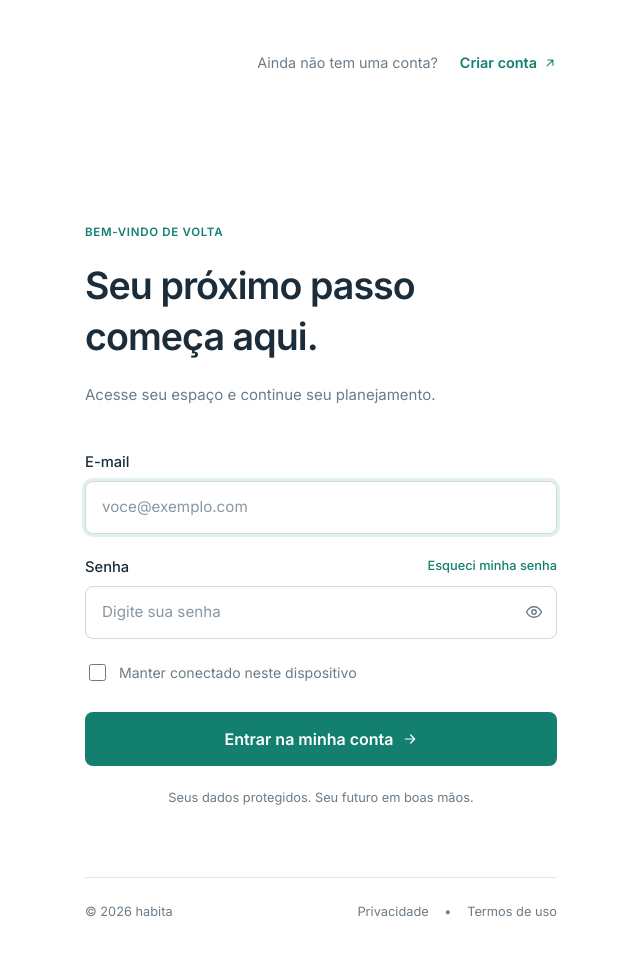
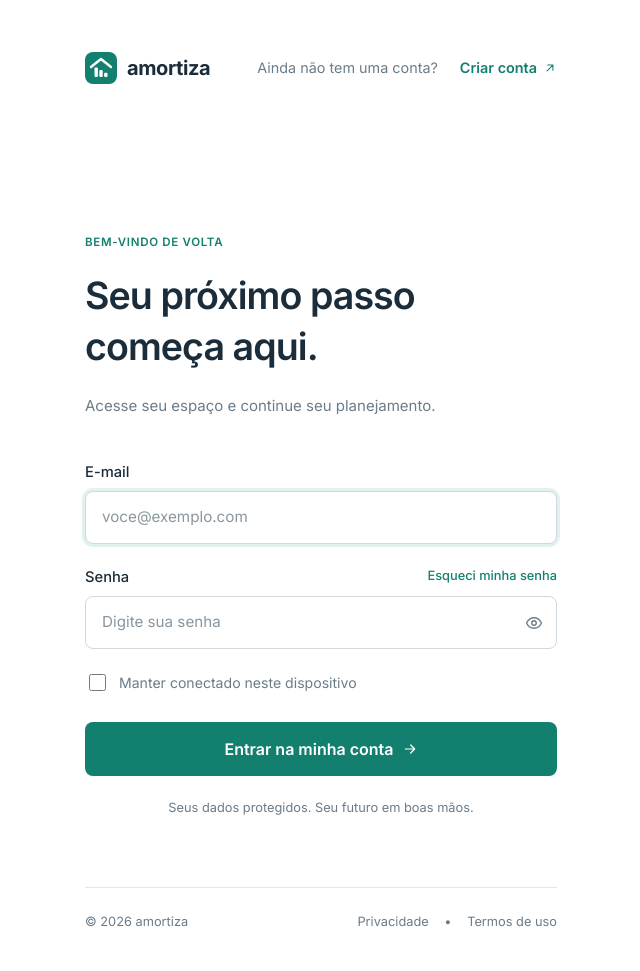
Before and after one commit to Silas-ER/calculadora-amortizacao, a Flask app: page /login?next=/financiamentos/1/amortizacoes in a window 1280 px wide. Shown: the whole page, without its empty margins (319-959 px from the left). Before the commit the page ends 917 px from the top, so only its background shows below. Run offline with Flask 3, Linux system fonts and the light colour scheme.

Commit message:
Renomeia o app para amortiza e adiciona ícone, favicon e manifesto
Co-Authored-By: Claude Opus 5.5 <noreply@anthropic.com>

```diff
--- a/app.py
+++ b/app.py
@@ -215,7 +215,7 @@ def esqueci_senha():
             db.commit()
             link = url_for("redefinir_senha", token=token, _external=True)
             try:
-                enviar_email(u["email"], "Redefinição de senha · habita",
+                enviar_email(u["email"], "Redefinição de senha · amortiza",
                              f"Recebemos um pedido para redefinir sua senha.\n\nAcesse o link abaixo (válido por 1 hora):\n{link}\n\n"
                              "Se não foi você, ignore este e-mail.")
             except (OSError, smtplib.SMTPException):
@@ -255,6 +255,11 @@ def privacidade():
 @app.route("/termos")
 def termos():
     return render_template("termos.html", pagina="Termos de uso")
+
+
+@app.route("/favicon.ico")
+def favicon():
+    return app.send_static_file("favicon.ico")
 
 
 @app.route("/conta", methods=["GET", "POST"])
--- a/indices.py
+++ b/indices.py
@@ -23,7 +23,7 @@ class TRIndisponivel(Exception):
 
 def _consultar(inicio: date, fim: date):
     url = URL.format(serie=SERIE_TR, ini=inicio.strftime("%d/%m/%Y"), fim=fim.strftime("%d/%m/%Y"))
-    req = urllib.request.Request(url, headers={"User-Agent": "habita/1.0", "Accept": "application/json"})
+    req = urllib.request.Request(url, headers={"User-Agent": "amortiza/1.0", "Accept": "application/json"})
     try:
         with urllib.request.urlopen(req, timeout=15) as r:
             return json.load(r)
--- a/static/style.css
+++ b/static/style.css
@@ -123,7 +123,9 @@ fieldset .segmentado label span { min-width: 0; }
 /* ================================================================ login / cadastro */
 .layout-auth { background: var(--sup); }
 .auth-pagina { max-width: 520px; margin: 0 auto; padding: 0 24px; min-height: 100vh; display: flex; flex-direction: column; }
-.auth-topo { display: flex; justify-content: flex-end; align-items: center; gap: 22px; padding: 52px 0 0; font-size: .9rem; color: var(--muted); }
+.auth-topo { display: flex; justify-content: space-between; align-items: center; flex-wrap: wrap; gap: 16px 22px; padding: 52px 0 0; font-size: .9rem; color: var(--muted); }
+.auth-marca { display: flex; align-items: center; gap: 10px; color: var(--txt); text-decoration: none; font-size: 1.25rem; font-weight: 700; letter-spacing: -.02em; }
+.auth-acoes { display: flex; align-items: center; gap: 22px; }
 .auth-main { flex: 1; padding: 150px 0 60px; }
 .auth-main .sobretitulo { margin-bottom: 20px; }
 .auth-titulo { font-size: 2.35rem; font-weight: 600; letter-spacing: -.025em; margin-bottom: 0; line-height: 1.35; }
@@ -144,6 +146,9 @@ fieldset .segmentado label span { min-width: 0; }
 .lateral { width: 248px; flex-shrink: 0; background: var(--l-bg); color: var(--l-txt); padding: 36px 16px 28px; display: flex; flex-direction: column;
   position: sticky; top: 0; height: 100vh; overflow-y: auto; }
 .logo { display: block; color: #fff; text-decoration: none; font-size: 1.6rem; font-weight: 700; letter-spacing: -.02em; padding: 0 12px; margin-bottom: 44px; }
+.logo { display: flex; align-items: center; gap: 10px; padding: 0 8px !important; }
+.logo img { flex-shrink: 0; width: 32px; height: 32px; border-radius: 8px; }
+.logo small { white-space: nowrap; font-size: .58rem !important; letter-spacing: .04em !important; }
 .logo small { display: block; font-size: .62rem; font-weight: 500; letter-spacing: .06em; text-transform: uppercase; color: var(--l-muted); margin-top: 4px; }
 .lat-titulo { font-size: .68rem; font-weight: 600; letter-spacing: .06em; text-transform: uppercase; color: var(--l-muted); padding: 0 12px; margin: 0 0 12px; }
 .lat-nav { display: flex; flex-direction: column; gap: 4px; }
--- a/templates/_campos_tr.html
+++ b/templates/_campos_tr.html
@@ -14,5 +14,5 @@
     </select>
   </label>
 </div>
-<p class="muted dica-campo">Com TR, o habita busca a taxa no Banco Central todos os dias e corrige o saldo no aniversário do contrato.
+<p class="muted dica-campo">Com TR, o amortiza busca a taxa no Banco Central todos os dias e corrige o saldo no aniversário do contrato.
   Nos meses em que a TR ainda não foi publicada, usa a projeção escolhida. Confira no contrato a cláusula de "atualização monetária".</p>
--- a/templates/ajuda.html
+++ b/templates/ajuda.html
@@ -21,9 +21,9 @@
   <details class="cartao"><summary>Posso usar o FGTS?</summary>
     <p>Em financiamentos do Sistema Financeiro de Habitação (SFH), em geral sim, respeitando as regras do FGTS. Confirme as condições com o seu banco.</p></details>
   <details class="cartao"><summary>Por que os valores daqui diferem um pouco do boleto?</summary>
-    <p>Pode ser o seguro, que muda com o saldo e a idade, ou a correção monetária. Em contratos com TR, ative "Atualização monetária: TR" em Editar contrato. O habita busca a TR no Banco Central todos os dias e projeta os meses futuros. Para acertar o ponto de partida, informe o saldo devedor do extrato no cadastro do contrato. Contratos corrigidos por IPCA ainda não são suportados.</p></details>
+    <p>Pode ser o seguro, que muda com o saldo e a idade, ou a correção monetária. Em contratos com TR, ative "Atualização monetária: TR" em Editar contrato. O amortiza busca a TR no Banco Central todos os dias e projeta os meses futuros. Para acertar o ponto de partida, informe o saldo devedor do extrato no cadastro do contrato. Contratos corrigidos por IPCA ainda não são suportados.</p></details>
   <details class="cartao"><summary>Como a TR é aplicada?</summary>
-    <p>Todo mês, no dia de aniversário do contrato, o saldo devedor é corrigido pela TR do mês anterior. Os juros incidem sobre o saldo corrigido e a parcela é recalculada pelo prazo restante: no Price a prestação muda um pouco; no SAC, a amortização. A TR vem da série 226 do Banco Central. Nos meses em que ela ainda não foi publicada, o habita usa a média dos últimos 12 meses ou TR zero, como você escolher.</p></details>
+    <p>Todo mês, no dia de aniversário do contrato, o saldo devedor é corrigido pela TR do mês anterior. Os juros incidem sobre o saldo corrigido e a parcela é recalculada pelo prazo restante: no Price a prestação muda um pouco; no SAC, a amortização. A TR vem da série 226 do Banco Central. Nos meses em que ela ainda não foi publicada, o amortiza usa a média dos últimos 12 meses ou TR zero, como você escolher.</p></details>
   <details class="cartao"><summary>Como importar a planilha do banco?</summary>
     <p>Na página <a href="{{ url_for('importar') }}">Importar planilha</a>, envie um arquivo .xlsx ou .csv com as colunas Juros, Amortização e Saldo devedor. Você pode baixar uma planilha modelo lá mesmo.</p></details>
 </div>
--- a/templates/app.html
+++ b/templates/app.html
@@ -4,7 +4,7 @@
 {% block body %}
 {% set f = g.fin_nav %}
 <aside class="lateral" id="lateral">
-  <a class="logo" href="{{ url_for('index') }}">habita<small>Financiamento sob controle</small></a>
+  <a class="logo" href="{{ url_for('index') }}"><img src="{{ url_for('static', filename='icone.svg') }}" alt="" width="36" height="36"><span>amortiza<small>Financiamento sob controle</small></span></a>
 
   <p class="lat-titulo">Espaço pessoal</p>
   <nav class="lat-nav">
--- a/templates/auth.html
+++ b/templates/auth.html
@@ -3,7 +3,10 @@
 {% block body_class %}layout-auth{% endblock %}
 {% block body %}
 <div class="auth-pagina {% block auth_class %}{% endblock %}">
-  <header class="auth-topo">{% block topo %}{% endblock %}</header>
+  <header class="auth-topo">
+    <a class="auth-marca" href="{{ url_for('index') }}"><img src="{{ url_for('static', filename='icone.svg') }}" alt="" width="32" height="32"> amortiza</a>
+    <span class="auth-acoes">{% block topo %}{% endblock %}</span>
+  </header>
   <main class="auth-main">
     {% with msgs = get_flashed_messages(with_categories=true) %}
       {% for cat, msg in msgs %}<div class="alerta {{ cat }}" role="status">{{ msg }}</div>{% endfor %}
@@ -11,7 +14,7 @@
     {% block content %}{% endblock %}
   </main>
   <footer class="auth-rodape">
-    <span>© 2026 habita</span>
+    <span>© 2026 amortiza</span>
     <span><a href="{{ url_for('privacidade') }}">Privacidade</a> <i>•</i> <a href="{{ url_for('termos') }}">Termos de uso</a></span>
   </footer>
 </div>
--- a/templates/base.html
+++ b/templates/base.html
@@ -3,7 +3,7 @@
 <head>
   <meta charset="utf-8">
   <meta name="viewport" content="width=device-width, initial-scale=1">
-  <title>{% block title %}{{ pagina or 'habita' }}{% endblock %} · habita</title>
+  <title>{% block title %}{{ pagina or 'amortiza' }}{% endblock %} · amortiza</title>
   <script>
     document.documentElement.dataset.tema = localStorage.getItem('tema') || 'claro';
     document.documentElement.dataset.menu = localStorage.getItem('menu') || 'visivel';
@@ -12,6 +12,11 @@
   <link rel="preconnect" href="https://fonts.gstatic.com" crossorigin>
   <link href="https://fonts.googleapis.com/css2?family=Inter:wght@400;500;600;700&display=swap" rel="stylesheet">
   <link rel="stylesheet" href="{{ url_for('static', filename='style.css') }}">
+  <link rel="icon" href="{{ url_for('static', filename='favicon.ico') }}" sizes="48x48">
+  <link rel="icon" href="{{ url_for('static', filename='icone.svg') }}" type="image/svg+xml">
+  <link rel="apple-touch-icon" href="{{ url_for('static', filename='apple-touch-icon.png') }}">
+  <link rel="manifest" href="{{ url_for('static', filename='manifest.webmanifest') }}">
+  <meta name="theme-color" content="#13806F">
 </head>
 <body class="{% block body_class %}{% endblock %}">
 {% block body %}{% endblock %}
--- a/templates/cadastrar.html
+++ b/templates/cadastrar.html
@@ -81,7 +81,7 @@
     </div>
     <div class="nota-faixa sem-margem-baixo">
       <strong class="nota-rot">Por que informar o saldo?</strong>
-      Se o seu contrato teve correção pela TR ou amortizações antes de usar o habita, o saldo do extrato é mais preciso que o calculado.
+      Se o seu contrato teve correção pela TR ou amortizações antes de usar o amortiza, o saldo do extrato é mais preciso que o calculado.
       Deixe em branco para calcular pelas condições originais.
     </div>
   </section>
--- a/templates/privacidade.html
+++ b/templates/privacidade.html
@@ -5,7 +5,7 @@
 {% block content %}
 <p class="sobretitulo">Privacidade</p>
 <h1 class="auth-titulo">Seus dados, sob seu controle.</h1>
-<p class="subtitulo">Como o habita trata as informações que você cadastra.</p>
+<p class="subtitulo">Como o amortiza trata as informações que você cadastra.</p>
 <article class="texto-legal">
   <h2>Quais dados guardamos</h2>
   <ul>
--- a/templates/termos.html
+++ b/templates/termos.html
@@ -5,10 +5,10 @@
 {% block content %}
 <p class="sobretitulo">Termos de uso</p>
 <h1 class="auth-titulo">Combinados simples.</h1>
-<p class="subtitulo">O que você pode esperar do habita e o que esperamos de você.</p>
+<p class="subtitulo">O que você pode esperar do amortiza e o que esperamos de você.</p>
 <article class="texto-legal">
-  <h2>O que o habita faz</h2>
-  <p>O habita é uma ferramenta de simulação e acompanhamento de financiamentos imobiliários. Ele calcula parcelas nos sistemas SAC e Price, simula amortizações extras e sugere quando e quanto amortizar.</p>
+  <h2>O que o amortiza faz</h2>
+  <p>O amortiza é uma ferramenta de simulação e acompanhamento de financiamentos imobiliários. Ele calcula parcelas nos sistemas SAC e Price, simula amortizações extras e sugere quando e quanto amortizar.</p>
   <h2>Simulações são estimativas</h2>
   <p>Os cálculos usam taxa de juros fixa. Quando ativada, a TR vem do Banco Central, e os meses ainda não publicados usam projeção. IPCA e outras correções, assim como custos que a sua instituição possa cobrar, não são considerados. Os valores reais estão no seu contrato e nos documentos do banco. As recomendações são educativas e não substituem orientação financeira profissional.</p>
   <h2>Sua conta</h2>
```
Also changed, not shown: README.md, static/apple-touch-icon.png (added), static/favicon.ico (added), static/icone-192.png (added), static/icone-512.png (added), static/icone.svg (added), static/manifest.webmanifest (added).
